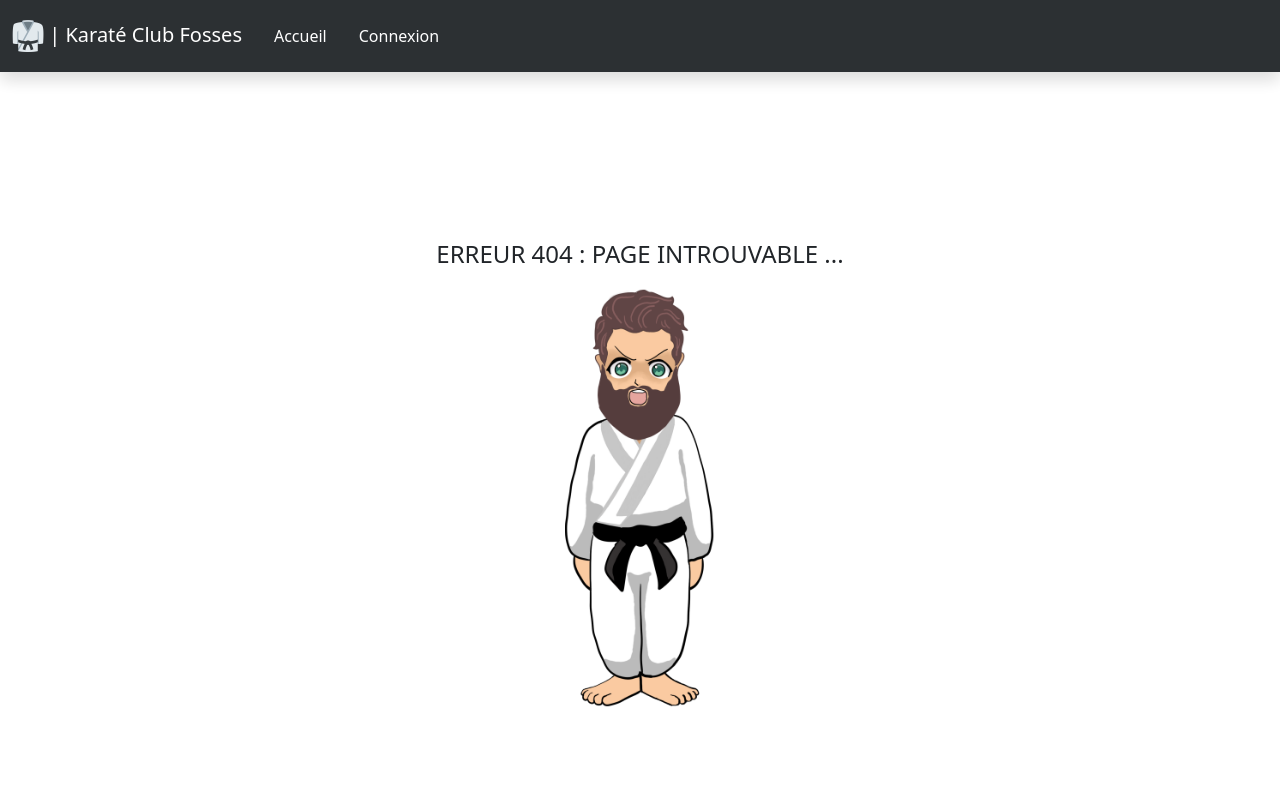
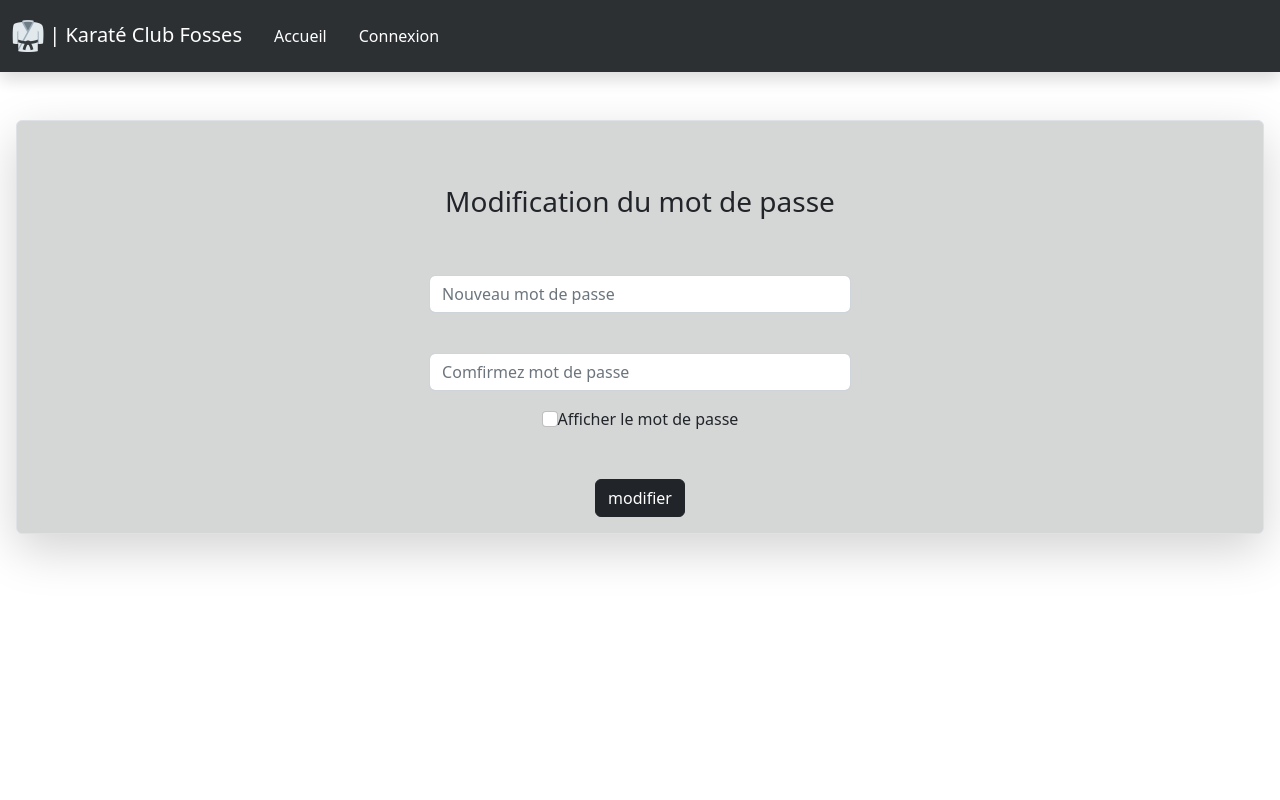
Before and after one commit to theocrsb/KCF_Front, a React (Create React App) app: page /formreset in a window 1280 px wide. Before the commit this address had no page. Shown: the top 800 px of the page. Built offline with nearby package versions, Linux system fonts and the light colour scheme.

Commit message:
retrait slash

```diff
--- a/src/App.tsx
+++ b/src/App.tsx
@@ -60,7 +60,7 @@ function App() {
               <Route path='/connect' element={<Connect />} />
               <Route path='/subscribe' element={<Subscribe />} />
               <Route path='/reset' element={<Reset />} />
-              <Route path='/form/reset' element={<FormReset />} />
+              <Route path='/formreset' element={<FormReset />} />
 
               {/* -protected route User */}
               <Route
```
